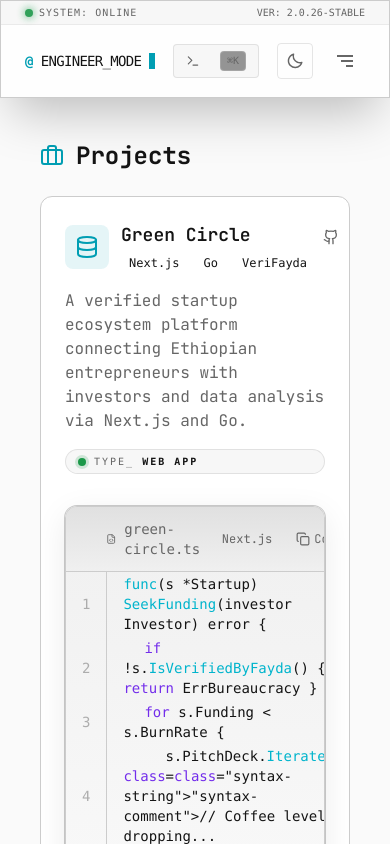
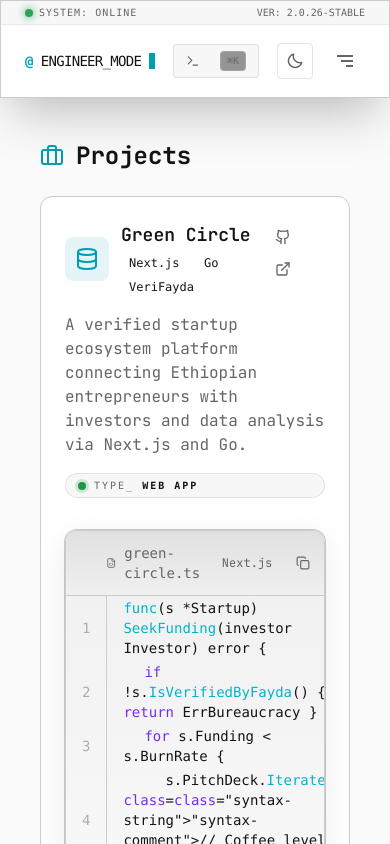
Before and after one commit to AlemayehuDabi/portfolio-, a Next.js app: page /projects in a window 390 px wide. Shown: the top 844 px of the page. Built offline with nearby package versions, Linux system fonts and the light colour scheme.

Commit message:
fix: responsiveness on project and contact(overflow) page

```diff
--- a/component/BentoGrid.tsx
+++ b/component/BentoGrid.tsx
@@ -178,7 +178,7 @@ export default function BentoGrid() {
                   </div>
                   <div>
                     <h3 className="font-semibold text-lg">{project.title}</h3>
-                    <div className="flex items-center gap-2 mt-1">
+                    <div className="grid grid-cols-2 gap-1 sm:grid sm:grid-cols-3 sm:gap-2 mt-1">
                       {project.tags.slice(0, 3).map(tag => (
                         <span
                           key={tag}
@@ -190,7 +190,7 @@ export default function BentoGrid() {
                     </div>
                   </div>
                 </div>
-                <div className="flex gap-2">
+                <div className="flex-col sm:flex-row gap-2">
                   <Link href={project.github} target='_blank'>
                     <MagneticButton
                       className="p-2 rounded-lg hover:bg-secondary transition-colors text-muted-foreground hover:text-foreground"
--- a/component/CodePreview.tsx
+++ b/component/CodePreview.tsx
@@ -81,7 +81,8 @@ export default function CodePreview({ title, language, code }: CodePreviewProps)
                 className="flex items-center gap-1 text-emerald-glow"
               >
                 <Check className="w-3.5 h-3.5" />
-                Copied!
+                <span className='hidden sm:block'>
+                Copied!</span>
               </motion.span>
             ) : (
               <motion.span
@@ -92,7 +93,9 @@ export default function CodePreview({ title, language, code }: CodePreviewProps)
                 className="flex items-center gap-1"
               >
                 <Copy className="w-3.5 h-3.5" />
+                <span className='hidden sm:block'>
                 Copy
+                </span>
               </motion.span>
             )}
           </AnimatePresence>
--- a/component/CommandPalette.tsx
+++ b/component/CommandPalette.tsx
@@ -34,7 +34,7 @@ export default function CommandPalette() {
     { id: 'home', icon: <Home className="w-4 h-4" />, title: 'Home', description: 'Go to home section', action: () => { router.push('/'); setIsOpen(false); },  },
     { id: 'about', icon: <User className="w-4 h-4" />, title: 'About', description: 'Learn about me', action: () => { router.push('about'); setIsOpen(false); },  },
     { id: 'projects', icon: <Briefcase className="w-4 h-4" />, title: 'Projects', description: 'View my work', action: () => { router.push('projects'); setIsOpen(false); },  },
-    { id: 'contact', icon: <Mail className="w-4 h-4" />, title: 'Contact', description: 'Get in touch', action: () => { router.push('contact'); setIsOpen(false); },  },
+    { id: 'contact', icon: <Mail className="w-4 h-4" />, title: 'Contact', description: 'Get in touch', action: () => { router.push('contact-me'); setIsOpen(false); },  },
     { id: 'resume', icon: <FileText className="w-4 h-4" />, title: 'Resume', description: 'Download my resume', action: () => {setIsResume(!isResume)} },
     { id: 'github', icon: <Github className="w-4 h-4" />, title: 'GitHub', description: 'View my repositories', action: () => window.open('https://github.com/AlemayehuDabi', '_blank') },
     { id: 'linkedin', icon: <Linkedin className="w-4 h-4" />, title: 'LinkedIn', description: 'Connect with me', action: () => window.open('https://linkedin.com/in/Alemayehu-dabi-79b5212a1', '_blank') },
--- a/pages/contact_page/ContactMe.tsx
+++ b/pages/contact_page/ContactMe.tsx
@@ -248,7 +248,7 @@ export default function RetroContactSection() {
       initial={{ opacity: 0 }}
       animate={{ opacity: 1 }}
       exit={{ opacity: 0 }}
-      className="space-y-8 px-10 pt-35 pb-10"
+      className="space-y-8 pt-35 pb-10 overflow-x-hidden relative px-4"
     >
       <div className="flex items-center gap-3 mb-8">
         <Mail className="w-6 h-6 text-primary" />
@@ -265,7 +265,7 @@ export default function RetroContactSection() {
       >
         <motion.div
           style={{ rotateX, rotateY }}
-          className="preserve-3d mx-auto max-w-3xl"
+          className="preserve-3d md:mx-auto max-w-3xl"
         >
           {/* Desk Surface */}
           <div className="relative">
--- a/pages/hero_page/Hero.tsx
+++ b/pages/hero_page/Hero.tsx
@@ -274,6 +274,8 @@ export default function TerminalHero() {
             <Image
               src="/img.jpg"
               alt="Alemayehu Dabi"
+              width={100}
+              height={100}
               className="w-full aspect-[4/5] object-cover grayscale contrast-125 brightness-75 mix-blend-lighten opacity-80 group-hover:opacity-100 transition-opacity"
             />
 
```
